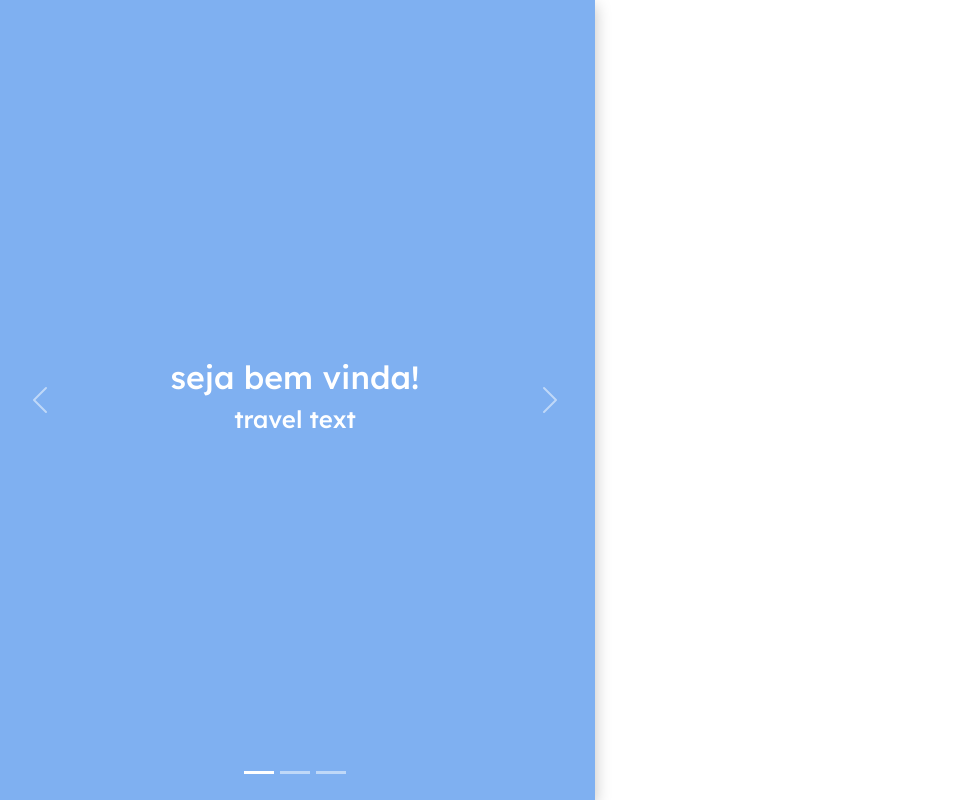
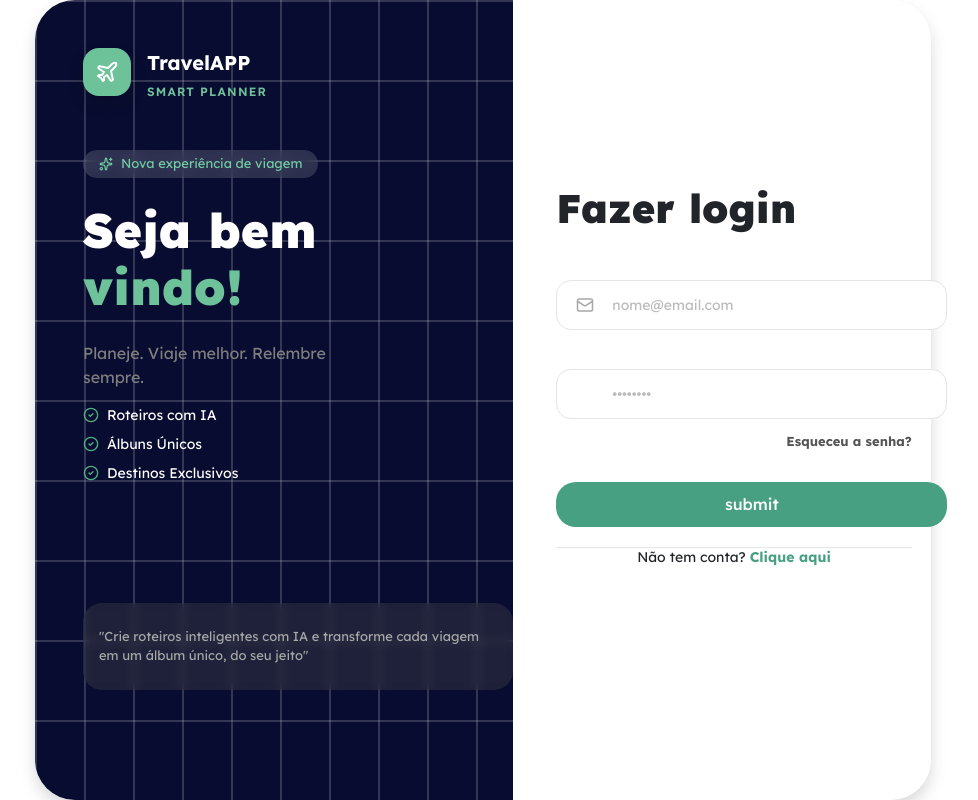
Before and after one commit to duudafs/travelapp, a React (Vite) app: page / in a window 1280 px wide. Shown: the whole page, without its empty margins (5-983 px from the left). Built offline with nearby package versions, Linux system fonts and the light colour scheme.

Commit message:
tela de login e registro

```diff
--- a/package.json
+++ b/package.json
@@ -13,6 +13,7 @@
     "bootstrap": "^5.3.8",
     "cors": "^2.8.6",
     "express": "^5.2.1",
+    "lucide-react": "^0.575.0",
     "mysql2": "^3.17.4",
     "primeicons": "^7.0.0",
     "primereact": "^10.9.7",
--- a/src/views/Login.css
+++ b/src/views/Login.css
@@ -33,41 +33,34 @@
 }
 
 
-.card-login {
-  background: white;
-  width: 420px;
-  padding: 30px;
-  border-radius: 20px;
-  display: flex;
-  flex-direction: column;
-  align-items: center;
-}
 
 
 
-.email-field{
-  width: 100%;
-  max-width: 360px;
+
+.email-field {
+  width: 110%;
   font-size: 14px;
-  height: 38px;
+  height: 50px;
   margin-bottom: 39px;
-  padding-left: 20px;
-  border: none;
-  border-radius: 20px;
-  background-color: #f3eeee;
+  color: #080c30;
+  padding-left: 55px;
+  border: 1px solid #e4e4e4;
+  border-radius: 15px;
+  background-color: #ffffff;
+
 }
 
 
 .pass-field {
-  width: 100%;
-  max-width: 360px;
-  height: 37px;
+  width: 110%;
+  height: 50px;
   font-size: 14px;
   margin-bottom: 13px;
-  padding-left: 20px;
-  border: none;
-  border-radius: 20px;
-  background-color: #f3eeee;
+  color: #080c30;
+  padding-left: 55px;
+  border: 1px solid #e4e4e4;
+  border-radius: 15px;
+  background-color: #ffffff;
 }
 
 .text-welcome,
@@ -78,7 +71,7 @@
 }
 
 .submit-login {
-  width: 100%;
+  width: 110%;
   color: white;
   background-color: rgb(71, 160, 130);
   border-radius: 20px;
@@ -92,7 +85,7 @@
   box-shadow: rgba(50, 50, 93, 0.25) 0px 6px 12px -2px, rgba(0, 0, 0, 0.3) 0px 3px 7px -3px;
 }
 
-.forgot-pass{
+.forgot-pass {
   font-size: small;
   margin-left: 230px;
   font-weight: bold;
@@ -108,7 +101,41 @@ box-shadow: rgba(50, 50, 93, 0.25) 0px 6px 12px -2px, rgba(0, 0, 0, 0.3) 0px 3px
   margin: 20px 0;
 }
 
-.registrar{
+.registrar {
   font-size: 14px;
   margin-top: 10px;
 }
+
+.container-login {
+  display: flex;
+  height: 800px;
+  width: 70%;
+  margin-left: 40px;
+  margin-right: 40px;
+  border-top-left-radius: 40px;
+  border-bottom-left-radius: 40px;
+  border-top-right-radius: 40px;
+  border-bottom-right-radius: 40px;
+
+  box-shadow: rgba(0, 0, 0, 0.15) 0px 8px 16px 0px;
+}
+
+.lado-esquerdo {
+  flex: 1;
+  border-top-left-radius: 40px;
+  border-bottom-left-radius: 40px;
+  background-color: #080c30;
+  background-image:
+    linear-gradient(rgba(255, 255, 255, 0.171) 2px, transparent 1px),
+    linear-gradient(90deg, rgba(255, 255, 255, 0.171) 2px, transparent 1px);
+
+  background-size: 49px 80px;
+}
+
+.lado-direito {
+  flex: 1.5;
+  border-top-right-radius: 40px;
+  border-bottom-right-radius: 40px;
+
+  background-color: #ffffff;
+}
--- a/src/views/Login.jsx
+++ b/src/views/Login.jsx
@@ -1,61 +1,102 @@
 import './Login.css'
 import { Link } from "react-router-dom"
+import {
+  User, Mail, Lock, MapPin, Globe,
+  ArrowRight, Eye, EyeOff, Plane,
+  ChevronRight, Sparkles, CheckCircle2
+} from 'lucide-react';
+import PasswordInput from '../assets/components/PasswordInput';
 
 function Login() {
   return (
+    <div className="container-login">
+      <div className="lado-esquerdo">
+
+
+        <div className="grid text-start ms-5 mt-5">
+
+
+          <div className="d-flex align-items-start gap-3 mb-5">
+
             <div
-      id="carouselExampleRide"
-      className="carousel slide"
-      data-bs-ride="carousel"
+              className="d-flex align-items-center justify-content-center rounded-4 shadow"
+              style={{ width: "48px", height: "48px", backgroundColor: "#6dc29a" }}
             >
-
-      <div className="carousel-indicators">
-        <button data-bs-target="#carouselExampleRide" data-bs-slide-to="0" className="active" />
-        <button data-bs-target="#carouselExampleRide" data-bs-slide-to="1" />
-        <button data-bs-target="#carouselExampleRide" data-bs-slide-to="2" />
+              <Plane className="text-white" size={24} />
             </div>
 
-      <div className="carousel-inner">
+            <div>
+              <span className="fw-bold fs-5 d-block" style={{ color: "#ffffff" }}>
+                TravelAPP
+              </span>
 
 
-        <div className="carousel-item active">
-          <div className="slide-content">
-            <div className="InitialCard">
-              <div className="text-welcome">
-                <h2>seja bem vinda!</h2>
-                <h4>travel text</h4>
+
+              <span className="text-uppercase fw-semibold" style={{ letterSpacing: "0.1em", fontSize: "12px", color: "#6dc29a" }}>
+                Smart Planner
+              </span>
+            </div>
+
+          </div>
+
+          <div className="mb-4">
+
+            <div className="d-inline-flex align-items-center gap-2 px-3 py-1 rounded-pill " style={{ backgroundColor: "#ffffff25", color: "#71cea3", backdropFilter: "blur(8px)", fontSize: "13px" }}>
+              <Sparkles size={14} />
+              <span>Nova experiência de viagem</span>
+            </div>
+
+            <h2 className="display-5 mt-4" style={{ color: "#ffffff", fontWeight: "900" }}>
+              Seja bem <br />
+              <span style={{ color: "#6dc29a", fontStyle: "italic" }}>
+                vindo!
+              </span>
+            </h2>
+
+            <div className="mt-4">
+
+              <p style={{ maxWidth: "280px", color: "#7e7e7e" }}>
+                Planeje. Viaje melhor. Relembre sempre.
+              </p>
+
+              <ul className="list-unstyled mt-3">
+                {['Roteiros com IA', 'Álbuns Únicos', 'Destinos Exclusivos'].map((item) => (
+                  <li key={item} className="d-flex align-items-center gap-2 small mb-2 text-white">
+                    <CheckCircle2 size={16} style={{ color: "#4fad81" }} />
+                    {item}
+                  </li>
+                ))}
+              </ul>
+
+            </div>
+
+          </div>
+
+          <div>
+            <div className="d-inline-flex align-items-center gap-2 px-3 py-4 " style={{ marginTop: "95px", backgroundColor: "#4d4d4d54", color: "#a8a8a8", backdropFilter: "blur(4px)", fontSize: "13px", width: "430px", borderRadius: "19px" }}>
+              <span>"Crie roteiros inteligentes com IA e transforme cada viagem em um álbum único, do seu jeito"</span>
+            </div>
+
+          </div>
+
         </div>
       </div>
+      <div className="lado-direito justify-content-center d-flex align-items-center mb-5">
+        <div className="grid text-center ms-4 ">
+          <div className="card-login">
+            <h2 className="display-6 text-start mb-5" style={{fontWeight: "900"}}>Fazer login</h2>
+            <div style={{position: "relative"}}>
+              <Mail size={18} style={{position: "absolute", top: "16px", left: "20px", color: "#a8a8a8"}} />
+              <input type="text" placeholder="nome@email.com" className="email-field" />
+            </div>
+
+<div style={{position: "relative"}}>
+  <input type="password" placeholder="••••••••" className="pass-field" />
+            <div className="forgot-pass">
+              Esqueceu a senha?
             </div>
 </div>
 
-
-        <div className="carousel-item">
-          <div className="slide-content">
-            <div className="InitialCard">
-              <div className="card-about">
-                <div className="text-about">
-                  <h4>planeje. viaje melhor. relembre sempre.</h4>
-                  <h6>
-                    crie roteiros inteligentes com ia e transforme cada viagem
-                    em um álbum único, do seu jeito.
-                  </h6>
-                </div>
-              </div>
-            </div>
-          </div>
-        </div>
-
-
-        <div className="carousel-item">
-          <div className="slide-content">
-            <div className="card-login">
-              <h3>Faça login</h3>
-              <input type="text" placeholder="Email..." className="email-field" />
-              <input type="password" placeholder="Senha..." className="pass-field" />
-              <div className="forgot-pass">
-                Esqueceu a senha?
-                </div>
             <button className="submit-login">submit</button>
             <div className="divider-line">
               <div className="registrar">
@@ -66,17 +107,8 @@ function Login() {
           </div>
         </div>
 
-        </div>
 
       </div>
-
-      <button className="carousel-control-prev" type="button" data-bs-target="#carouselExampleRide" data-bs-slide="prev">
-        <span className="carousel-control-prev-icon" />
-      </button>
-
-      <button className="carousel-control-next" type="button"  data-bs-target="#carouselExampleRide"  data-bs-slide="next">
-        <span className="carousel-control-next-icon" />
-      </button>
     </div>
   )
 }
--- a/src/views/Registro.jsx
+++ b/src/views/Registro.jsx
@@ -2,6 +2,11 @@ import "./Registro.css"
 import { Link } from "react-router-dom"
 import { useState } from "react"
 import PasswordInput from "../assets/components/PasswordInput";
+import {
+  User, Mail, Lock, MapPin, Globe,
+  ArrowRight, Eye, EyeOff, Plane,
+  ChevronRight, Sparkles, CheckCircle2
+} from 'lucide-react';
 
 
 function Registro() {
@@ -138,4 +143,5 @@ const handleSubmit = async (e) => {
     )
 }
 
+
 export default Registro
```
Also changed, not shown: src/views/Registro.css (line endings or trailing spaces), 1 other file (tests, documents, lock files or other folders). Lines whose indentation alone changed are shown as unchanged.
